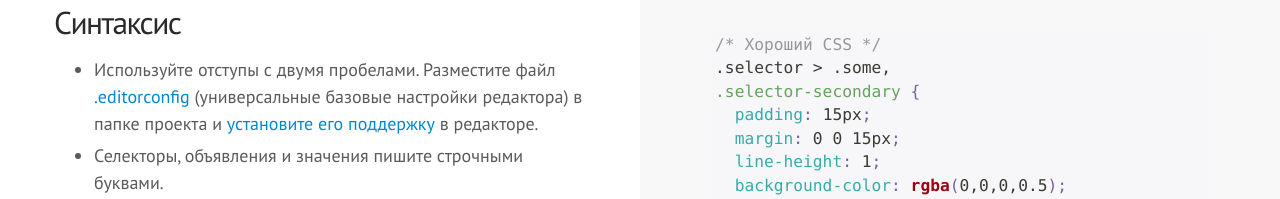
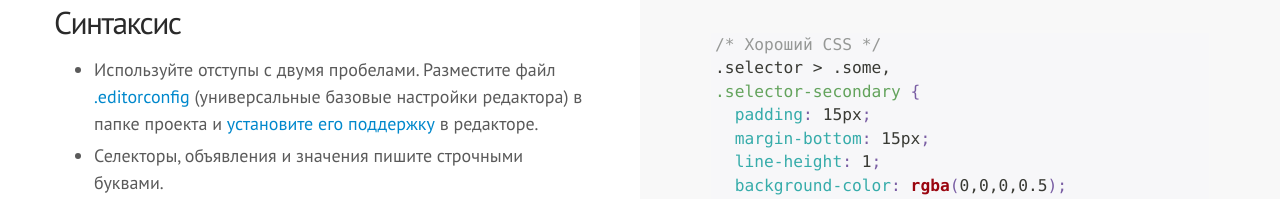
Before and after one commit to epixx/code-guide, a website: page index.html in a window 1280 px wide. Shown: the part 3420-3619 px from the top of the page. Drawn offline with Linux system fonts and the light colour scheme; a web font is replaced by a local one.

Commit message:
Update index.html

```diff
--- a/index.html
+++ b/index.html
@@ -246,7 +246,7 @@
       <code class="lang-css">.selector > .some,</code>
       <code class="lang-css">.selector-secondary {</code>
       <code class="lang-css">  padding: 15px;</code>
-      <code class="lang-css">  margin: 0 0 15px;</code>
+      <code class="lang-css">  margin-bottom: 15px;</code>
       <code class="lang-css">  line-height: 1;</code>
       <code class="lang-css">  background-color: rgba(0,0,0,0.5);</code>
       <code class="lang-css">  box-shadow: 0 1px 2px #ccc, inset 0 1px 0 #fff;</code>
```
